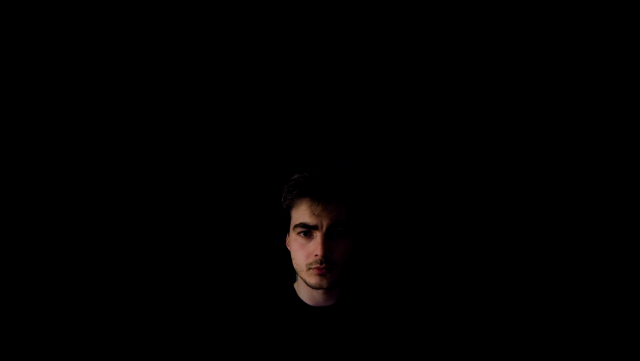
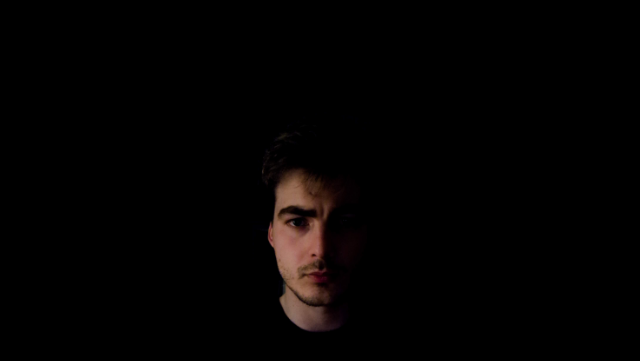
Before and after one commit to timlogemann/timlogemann.github.io, a plain HTML site: page index.html in a window 1280 px wide. Shown: the top 361 px of the page, without its empty margins (318-958 px from the left). Drawn offline with Linux system fonts and the light colour scheme.

Commit message:
tweak styling

```diff
--- a/styles.css
+++ b/styles.css
@@ -23,8 +23,8 @@ main {
 
 .profile {
   border-radius: 999px;
+  aspect-ratio: 1/1;
   width: 160px;
-  height: 160px;
 }
 
 .heading-title {
@@ -89,7 +89,7 @@ a:hover {
 
 @media screen and (min-width: 48em) {
   main {
-    padding-top: 20vh;
+    padding-top: 14vh;
   }
 
   .heading-title {
@@ -103,4 +103,9 @@ a:hover {
   .subheading-md {
     font-size: 2.25rem;
   }
+
+  .profile {
+    width: 240px;
+    height: auto;
+  }
 }
```
